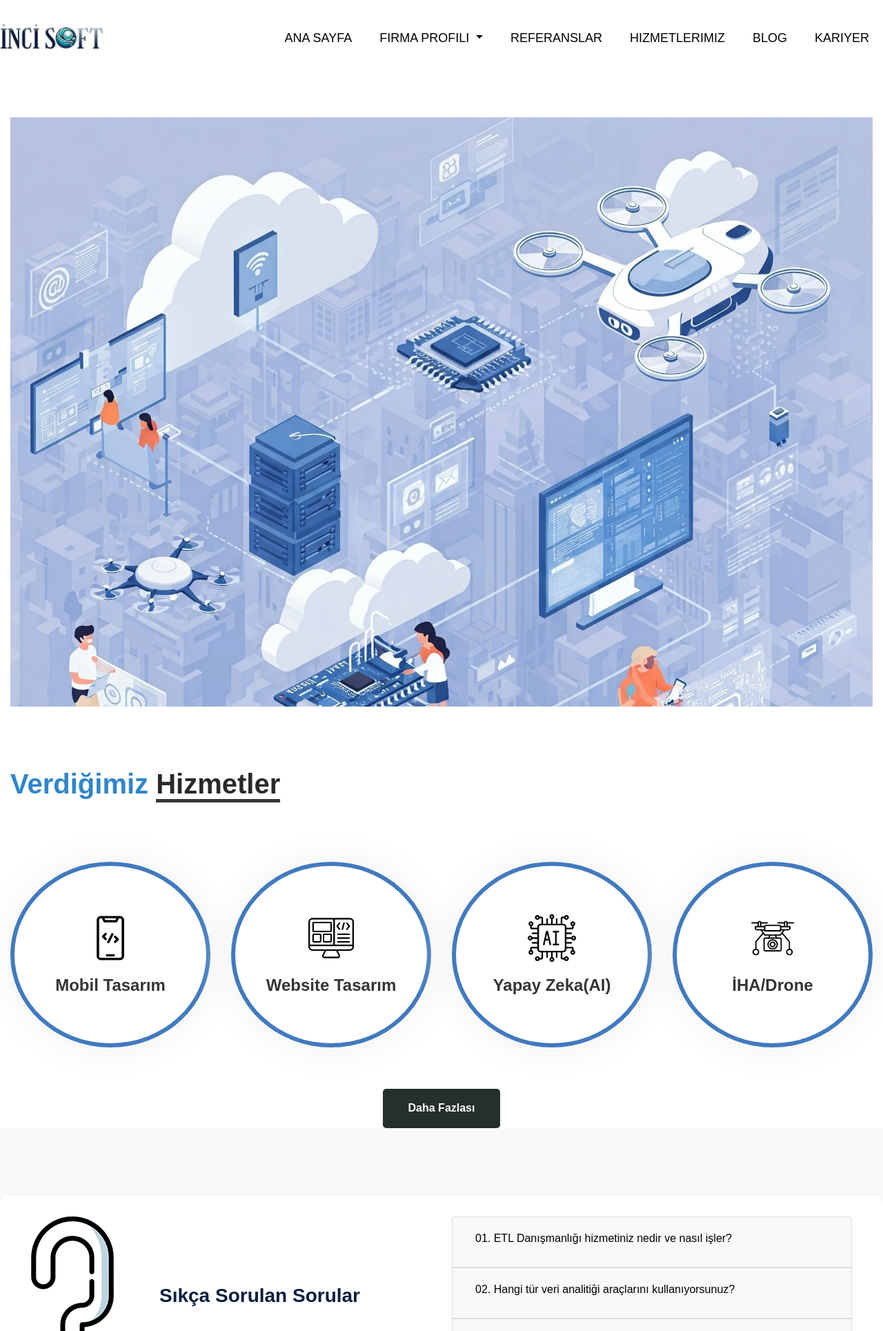
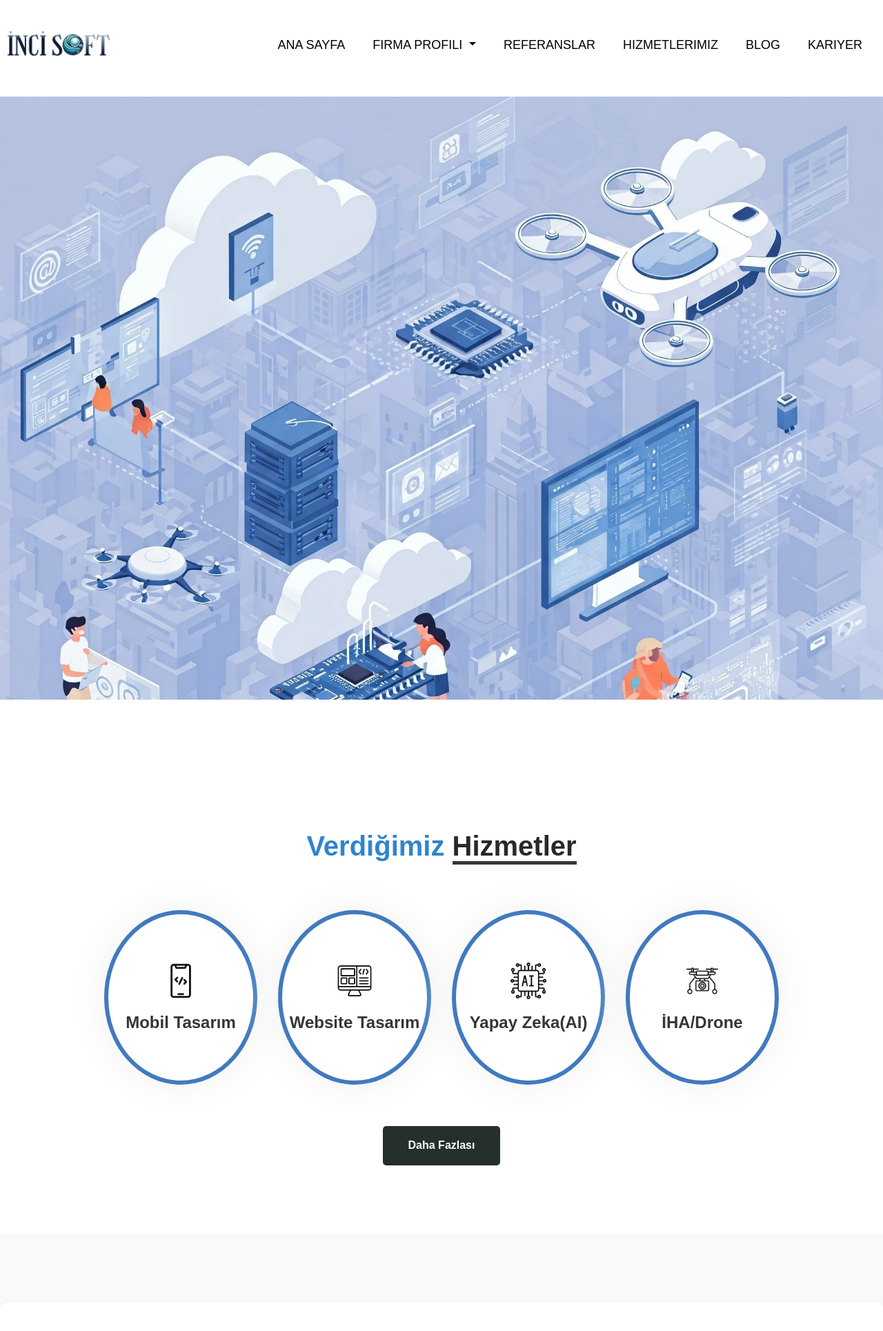
Before and after one commit to fatmakoparan/incisoft-demo, a Django app: page / in a window 1280 px wide. Shown: the top 1929 px of the page at 69% size. Run offline with Django 5.2, Linux system fonts and the light colour scheme; some libraries are stand-ins or nearby versions.

Commit message:
CSS güncellendi

```diff
--- a/myproject/myproject/static/css/style.css
+++ b/myproject/myproject/static/css/style.css
@@ -488,15 +488,21 @@
 
 .services_section {
     width: 100%;
-    float: left;
-    padding-top: 0px;
+    padding: 90px 0; /* Üst ve alt boşluk */
+    text-align: center; /* Başlık ve içerik ortalanacak */
+    display: flex;
+    justify-content: center; /* İçeriği yatayda ortalar */
+    align-items: center; /* İçeriği dikeyde ortalar */
+    flex-direction: column; /* Başlık ve içerik alt alta sıralansın */
 }
+
 .services_taital {
     width: 100%;
     float: left;
     font-size: 40px;
     color: #2f85cc;
     font-weight: bold;
+    margin-bottom: 40px; /* Başlığın altına boşluk ekler */
 }
 
 
@@ -510,10 +516,14 @@
 }
 
 .services_section_2 {
-    width: 100%;
-    float: left;
-    padding-top: 80px;
+    width: 80%;
+    display: flex;
+    justify-content: center; /* İçeriği ortala */
+    flex-wrap: wrap; /* Satıra sığmayan öğeleri alta al */
+    margin: 0 auto; /* Ortalamak için */
+    padding: 0;
 }
+
 
 .box_main {
     width: 100%;
@@ -610,8 +620,8 @@
 
 .portfolio_section_2 {
     width: 100%;
-    float: left;
-    padding-top: 30px;
+     padding: 0;
+    margin: 0;
 }
 
 .image {
@@ -622,10 +632,13 @@
 
 /* İçerik genişliği tamamen ekranı kaplasın */
 .container {
-  width: 100%;
-  max-width: 100%;
-  padding: 0;
-  margin: 0;
+  max-width: 100% !important; /* İçeriğin maksimum genişliğini tam ekran yap */
+  width: 100% !important; /* Genişliği tamamen kaplasın */
+  margin: 0; /* Ortalamayı kaldır */
+  padding: 10px; /* İç boşlukları biraz artır */
+  border-radius: 0; /* Köşe yuvarlatmalarını kaldır, full width görünüm için */
+  box-shadow: none; /* Kenar gölgelerini kaldırarak full width bir his ver */
+
 }
 
 
@@ -665,9 +678,9 @@
 }
 
 .container_main {
+      width: 100%;
     position: relative;
-    display: block;
-    float: right; /* Sağa kaydırır */
+    overflow: hidden; /* Taşan içerikleri gizle */
 }
 
 
@@ -751,14 +764,20 @@
 }
 
 .row {
-  max-width: 100% !important;
-  width: 100% !important;
-  margin: 0 auto !important;
-  padding: 0 !important;
+  display: flex;
+  flex-wrap: wrap;
+  justify-content: center; /* Eşit dağılım yap */
+  align-items: center;
+  margin: 0;
+  padding: 0;
+  width: 100%;
+
 }
+
+/* Tüm içerik responsive olsun */
 * {
-  max-width: 100% !important;
   box-sizing: border-box;
+  max-width: 100%;
 }
 
 /* Sol Bölüm (İkon ve Başlık) */
@@ -769,7 +788,9 @@
 }
 
 .col-md-12 {
-  width: 100% !important;
+    width: 100% !important;
+    padding: 0 !important; /* Yan boşlukları sıfırla */
+    margin: 0 !important;
 }
 .faq-left img {
   width: 50px;
@@ -1342,7 +1363,6 @@
 .card-body {
   background-color: #f8f9fa;
 }
-
 .btn-link {
   color: #000000;
   text-decoration: none;
@@ -1357,15 +1377,53 @@
 
 .container-wrapper {
   background-color: #f9f9f9; /* Açık gri arka plan */
-  width: 100vw; /* Tam ekran genişliği */
+  width: 100%; /* Tüm genişliği kaplamasını önle */
   padding: 50px 0; /* Üst ve alt boşluk */
+  display: flex;
+  justify-content: center; /* Ortalamak için */
 }
 
 .container.mt-5 {
-  max-width: 1200px; /* İçeriğin maksimum genişliği */
+  max-width: 1100px; /* İçeriğin maksimum genişliğini biraz küçülttüm */
+  width: 90%; /* Responsive olması için genişliği %90 yaptım */
   margin: 0 auto; /* Ortalamak için */
   padding: 30px; /* İç boşluk */
   border-radius: 10px; /* Köşeleri yuvarlatma */
   box-shadow: 0 4px 8px rgba(0, 0, 0, 0.1); /* Hafif gölge */
   background-color: white; /* İç kutunun arka planı */
 }
+
+.col-lg-6 {
+  flex: 1; /* İki kolon da eşit genişlik alsın */
+  max-width: 50%; /* Her biri ekranın yarısını kaplasın */
+  padding: 20px; /* İçerikler arasında biraz boşluk bırak */
+}
+
+/* Küçük ekranlarda tek sütun yap */
+@media (max-width: 992px) {
+  .col-lg-6 {
+    max-width: 100%; /* Küçük ekranlarda tam genişlik alsın */
+  }
+}
+/* Responsive ekranlar için genişliği ayarlayalım */
+@media (max-width: 1200px) {
+  .container {
+    width: 85%;
+    max-width: 900px ;
+  }
+}
+
+
+@media (max-width: 992px) {
+  .container {
+    width: 95%;
+    max-width: 750px;
+  }
+}
+
+@media (max-width: 768px) {
+  .container {
+    width: 100%;
+    max-width: 600px;
+  }
+}
```
